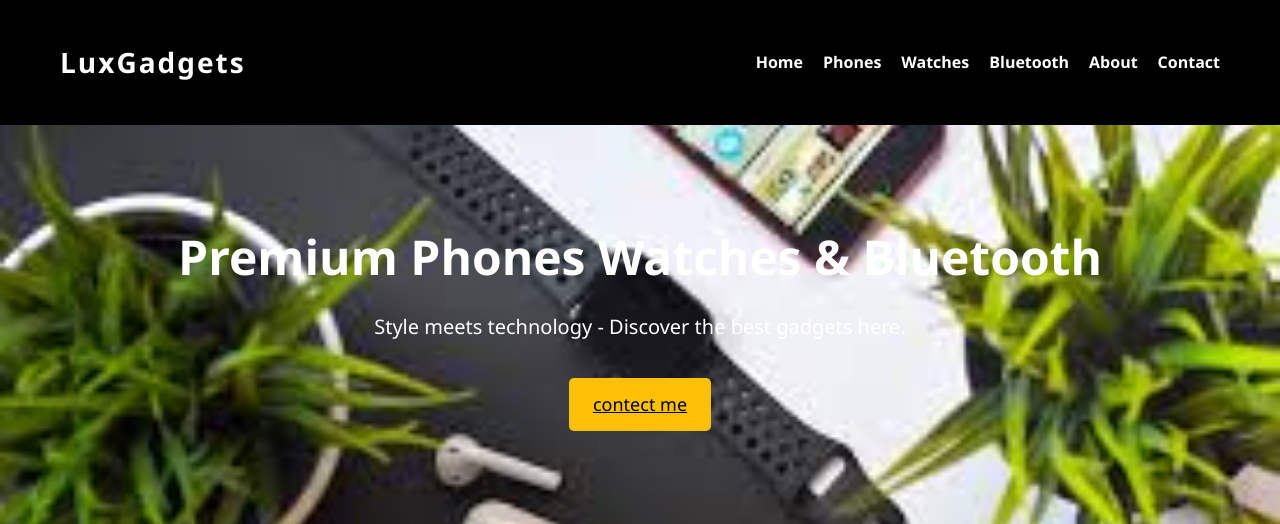
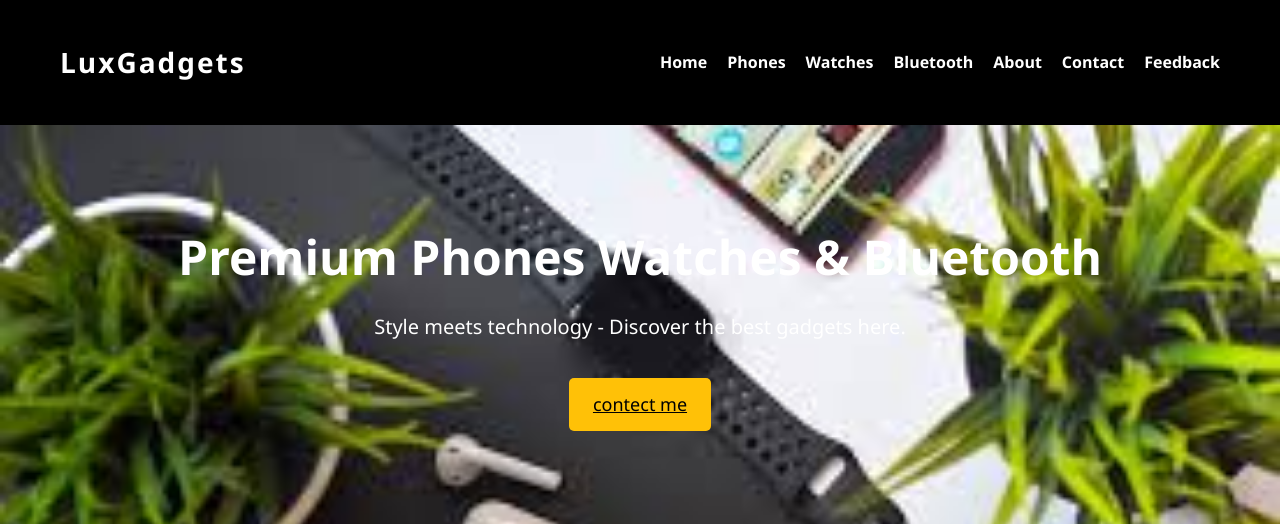
Before and after one commit to Riyaprajapatiraghubhai/apple, a Flask app: page / in a window 1280 px wide. Shown: the top 524 px of the page. Run offline with Flask 3, Linux system fonts and the light colour scheme.

Commit message:
Update index.html

```diff
--- a/templates/index.html
+++ b/templates/index.html
@@ -22,6 +22,8 @@
                     <li><a href="#Bluetooth">Bluetooth</a></li>
                     <li><a href="#about">About</a></li>
                     <li><a href="#contact">Contact</a></li>
+                    <li><a href="{{ url_for('feedback') }}">Feedback</a></li>
+
                 </ul>
             </nav>
         </div>
```
